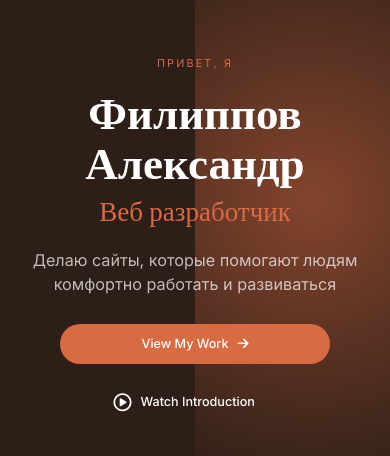
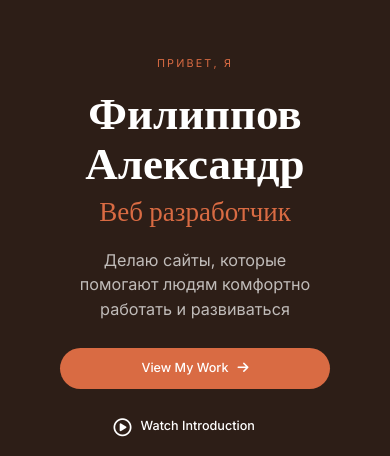
Before and after one commit to tomuccino/tomuccino.github.io, a plain HTML site: page index.html in a window 390 px wide. Shown: the part 83-539 px from the top of the page. Drawn offline with nearby package versions, Linux system fonts and the light colour scheme.

Commit message:
mobile without photo

```diff
--- a/style.css
+++ b/style.css
@@ -232,7 +232,7 @@ HERO SECTION
     margin-bottom: 0.5rem;
 }
 
-.hero-text .subtitle {
+.subtitle {
     font-size: 4rem;
     color: var(--color-primary);
     font-family: var(--font-heading);
@@ -240,7 +240,7 @@ HERO SECTION
     margin-bottom: 2rem;
 }
 
-.hero-text .description {
+.description {
     font-size: 1.8rem;
     color: rgba(255,255,255,0.7);
     max-width: 40rem;
@@ -775,14 +775,18 @@ FOOTER
 @media (max-width: 1024px) {
     html { font-size: 9px; } /* Уменьшаем базовый размер */
 
-    .hero-content { grid-template-columns: 1fr; text-align: center; gap: 6rem; }
+    .hero-content {
+        grid-template-columns: 1fr 1fr;
+        text-align: center;
+        gap: 6rem;
+    }
     .hero-text { margin: 0 auto; max-width: 60rem; }
     .hero-buttons { justify-content: center; }
     .hero-footer { align-items: center; }
     .hero-image img { margin: 0 auto; mask-image: none; -webkit-mask-image: none; border-radius: 2rem;}
     .experience-badge { right: 10%; bottom: 5%; }
 
-    .about-grid { grid-template-columns: 1fr; }
+    .about-grid { grid-template-columns: 1fr 1fr; }
     .about-image-wrapper { max-width: 50rem; margin: 0 auto; }
 
     .services-grid { grid-template-columns: repeat(2, 1fr); }
@@ -800,14 +804,27 @@ FOOTER
 
 /* Телефоны (до 768px) */
 @media (max-width: 768px) {
+    .hero::before {
+        width: 0px;
+        height: 0px;
+    }
+    .hero-content {
+        grid-template-columns: 1fr;
+        text-align: center;
+        gap: 6rem;
+    }
+
     .nav-links { display: none; } /* В реальном проекте здесь бургер-меню */
     .navbar { justify-content: space-between; }
 
     .hero { border-radius: 0 0 20px 20px; padding-bottom: 5rem; }
     .hero-text h1 { font-size: 5rem; }
-    .hero-text .subtitle { font-size: 3rem; }
+    .subtitle { font-size: 3rem; }
+    .description {max-width: 100%; padding: 0px 50px;}
     .hero-buttons { flex-direction: column; width: 100%; max-width: 30rem; margin: 0 auto 4rem; }
     .btn { justify-content: center; }
+
+    .about-grid { grid-template-columns: 1fr; }
 
     .experience-badge { right: 50%; transform: translateX(50%); bottom: -2rem; width: 80%; text-align: center; }
 
```
